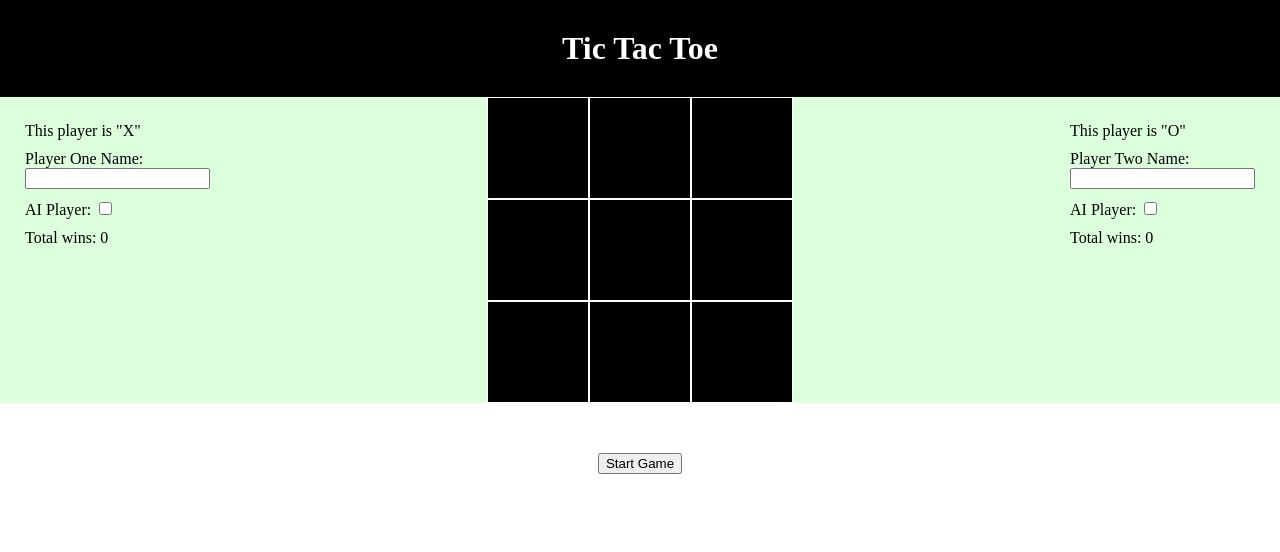
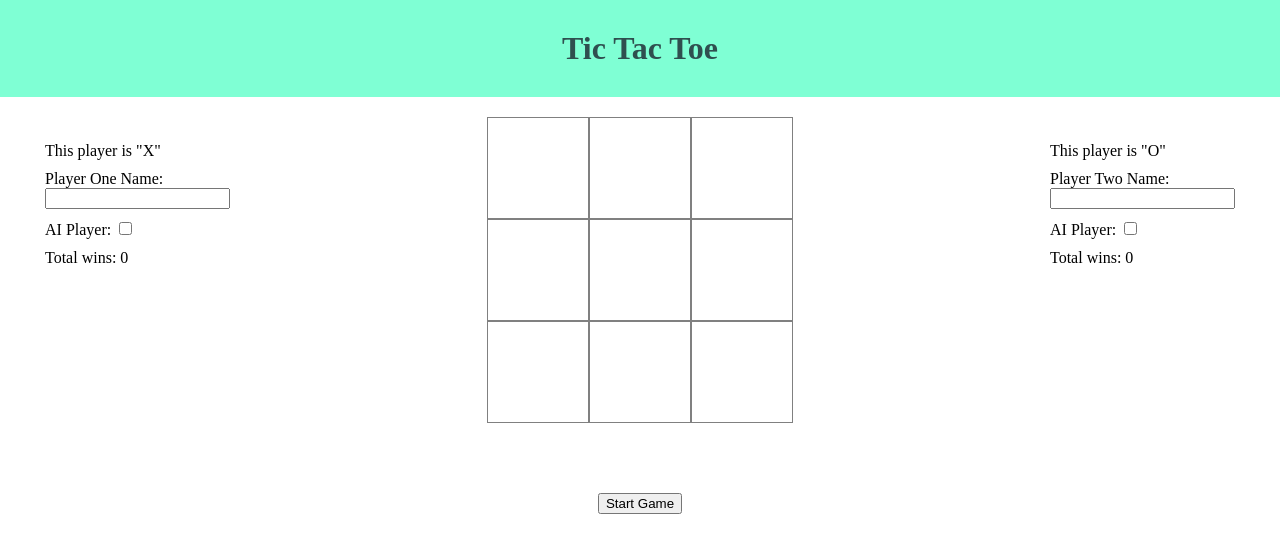
Before and after one commit to PeterHellmuth/tic-tac-toe, a plain HTML site: page index.html in a window 1280 px wide. Drawn offline with Linux system fonts and the light colour scheme.

Commit message:
Change colors and reading null player value error

```diff
--- a/script.js
+++ b/script.js
@@ -219,8 +219,11 @@ function startGame() {
     while(game.getCurrentPlayer().ai){
         makeAiMove();
         checkStateAndChangePlayer();
+        if(game.getCurrentPlayer()==null){
+            break;
+        }
+    }
 
-    }
 }
 
 function checkStateAndChangePlayer(){
@@ -243,10 +246,13 @@ function gridClicked(event){
     if(game.getCurrentPlayer() && !game.getCurrentPlayer().ai){
         if(game.getCurrentPlayer().makeMove(x,y)){
             checkStateAndChangePlayer();
-            if(game.getCurrentPlayer().ai){
-                makeAiMove();
-                checkStateAndChangePlayer();
+            if(game.getCurrentPlayer()){
+                if(game.getCurrentPlayer().ai){
+                    makeAiMove();
+                    checkStateAndChangePlayer();
+                }
             }
+
         }
     }
 }
--- a/styles.css
+++ b/styles.css
@@ -3,8 +3,8 @@ body{
 }
 
 .header{
-    background-color: black;
-    color: white;
+    background-color:aquamarine;
+    color:darkslategray;
     text-align: center;
     padding: 30px;
 }
@@ -16,18 +16,19 @@ h1{
 .game-area{
     display: grid;
     grid-template-columns: 1fr 4fr 1fr;
+    margin: 20px;
 }
 
 .player-info {
-    background-color:  rgb(220, 255, 220);
     padding: 25px;
     display: flex;
     flex-direction: column;
     gap: 10px;
+
 }
 
 #game-board{
-    background-color: rgb(220, 255, 220);
+
     display: grid;
     grid-template-columns: 102px 102px 102px;
     grid-template-rows: 1fr 1fr 1fr;
@@ -43,16 +44,16 @@ h1{
 }
 
 .game-square{
-    background-color:black;
+
     width: 100px;
     height: 100px;
     border-style: solid;
-    border-color: white;
+    border-color: grey;
     border-width: 1px;
 }
 
 .game-square{
-    color: white;
+    color: grey;
     display: flex;
     flex-direction: column;
     justify-content: center;
```
